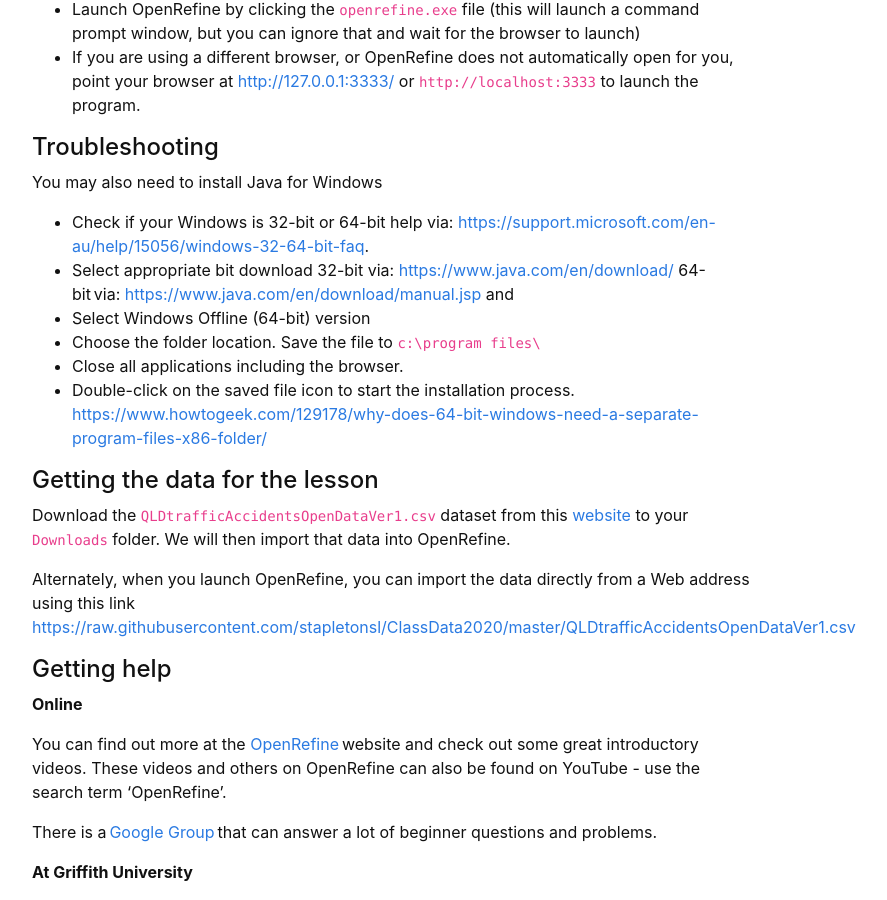
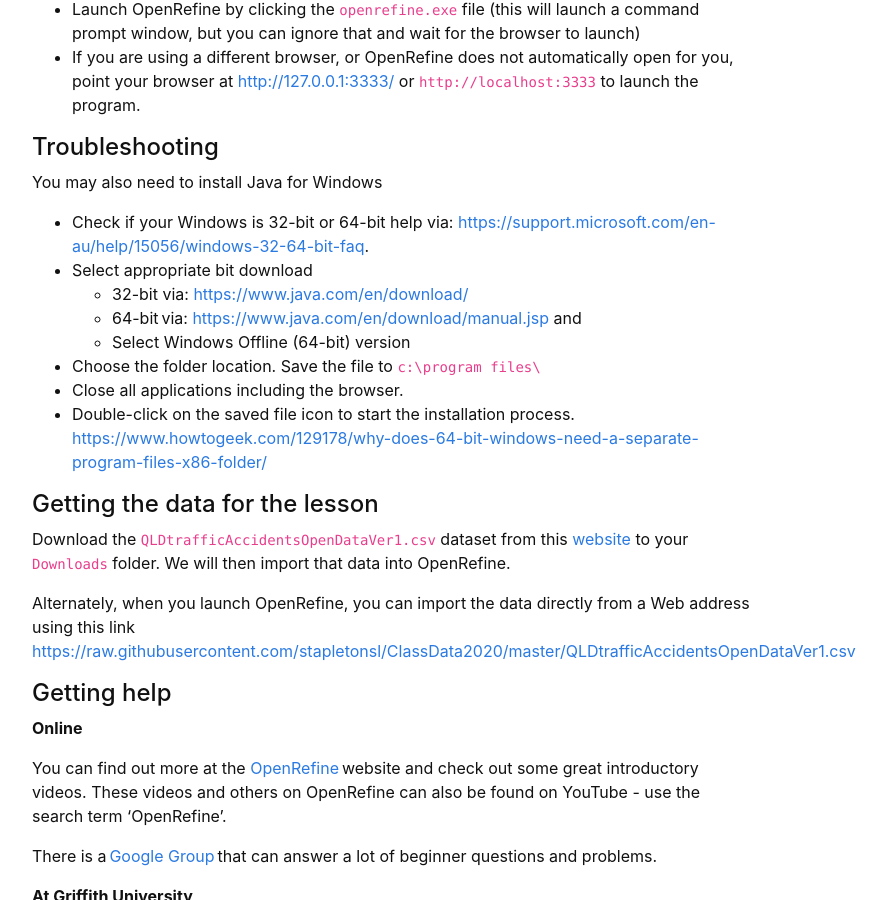
Before and after one commit to GULibrarySandbox/intro-data-wrangle, a Jekyll site: the page built from content/0-setup.md, in a window 1280 px wide and 900 px high, scrolled down 1180 px. Shown: the whole window, without its empty margins (248-1135 px from the left). Built offline with Jekyll 4.4.1, drawn with Linux system fonts in a browser that asks for light colours.

```diff
--- a/content/0-setup.md
+++ b/content/0-setup.md
@@ -53,9 +53,9 @@ Installing OpenRefine on your own Windows computer may require two things:
 You may also need to install Java for Windows
 - Check if your Windows is 32-bit or 64-bit help via: [https://support.microsoft.com/en-au/help/15056/windows-32-64-bit-faq](https://support.microsoft.com/en-au/help/15056/windows-32-64-bit-faq).
 - Select appropriate bit download
-32-bit via: [https://www.java.com/en/download/](https://www.java.com/en/download/)
-64-bit via: [https://www.java.com/en/download/manual.jsp](https://www.java.com/en/download/manual.jsp) and
-- Select Windows Offline (64-bit) version
+  - 32-bit via: [https://www.java.com/en/download/](https://www.java.com/en/download/)
+  - 64-bit via: [https://www.java.com/en/download/manual.jsp](https://www.java.com/en/download/manual.jsp) and
+  - Select Windows Offline (64-bit) version
 - Choose the folder location. Save the file to `c:\program files\`
 - Close all applications including the browser.
 - Double-click on the saved file icon to start the installation process.
```
